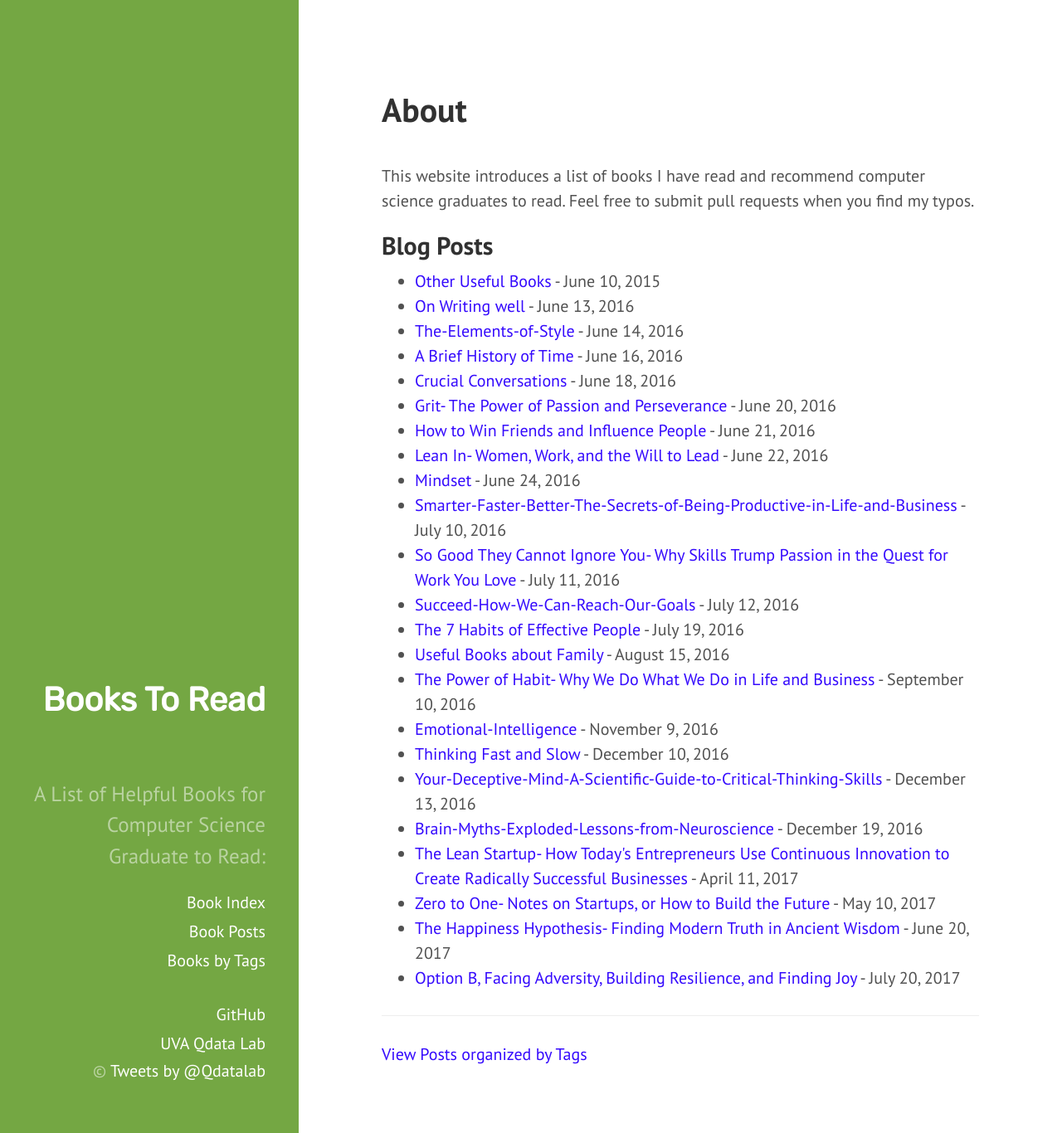
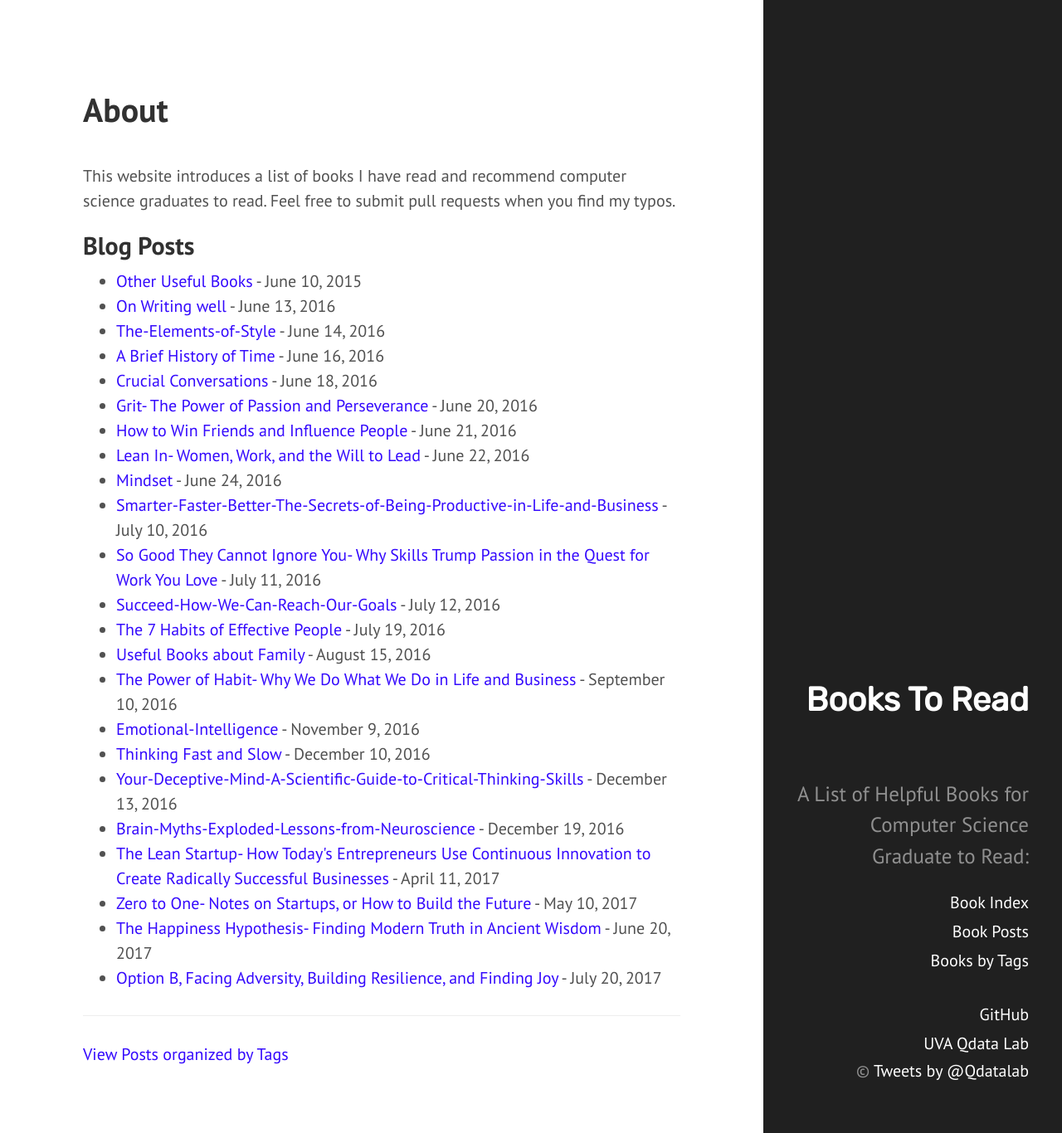
Before and after one commit to qiyanjun/books2read, a Jekyll site: the page built from index.html, in a window 1280 px wide and 1366 px high. Shown: the whole window at 83% size. Built offline with Jekyll 4.4.1, drawn with Linux system fonts in a browser that asks for light colours.

Commit message:
try change looking

```diff
--- a/_layouts/default.html
+++ b/_layouts/default.html
@@ -3,9 +3,9 @@
 
   {% include head.html %}
 
-  <body class="theme-base-06">
+  <body class="layout-reverse">
 
-  	<!--<body class="theme-base-08">
+  	<!--<body class="theme-base-06,08,07">
     <body class="theme-gradient">
     <body class="theme-base-09">
 	<body class="layout-reverse">-0-->
```
